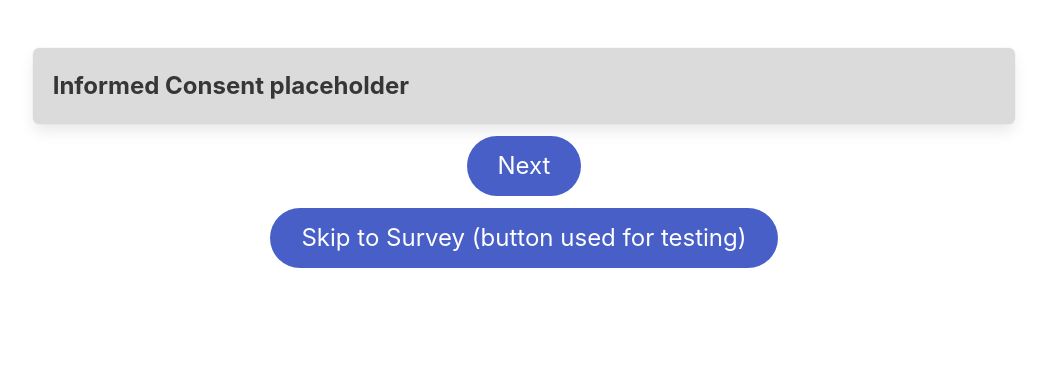
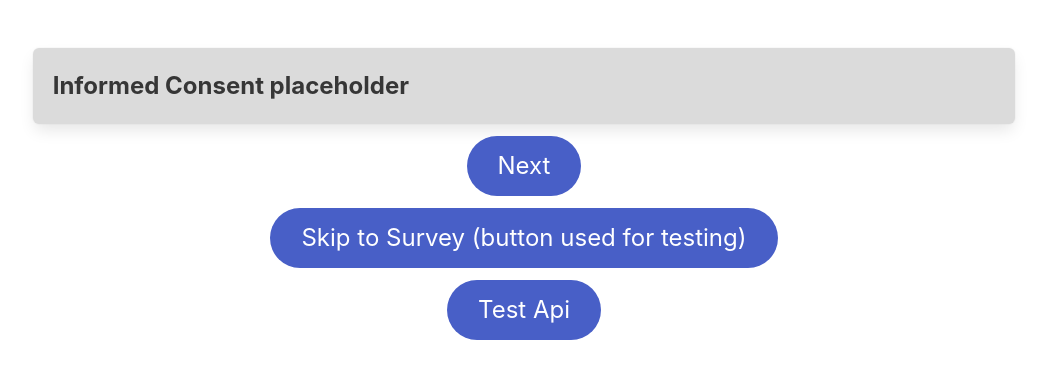
Before and after one commit to CoalterIO/monty-hall, an Angular app: page / in a window 1280 px wide. Shown: the top 378 px of the page, without its empty margins (116-1163 px from the left). Built offline with nearby package versions, Linux system fonts and the light colour scheme.

Commit message:
added button to test api

```diff
--- a/src/app/app.component.html
+++ b/src/app/app.component.html
@@ -66,4 +66,11 @@
     </div>
   </div>
 </div>
+<div class="container" *ngIf="showConsent">
+  <div class="columns">
+    <div class="column has-text-centered">
+      <button class="button is-link is-rounded is-large" (click)="testApi()">Test Api</button>
+    </div>
+  </div>
+</div>
 <router-outlet></router-outlet>
--- a/src/app/app.component.ts
+++ b/src/app/app.component.ts
@@ -1,6 +1,9 @@
 import { Component, OnInit, Input } from '@angular/core';
 import { Evaluation } from '../evaluation';
 import { evaluation } from '../state';
+import { HttpClient } from '@angular/common/http';
+import { Observable, throwError } from 'rxjs';
+import { catchError, retry } from 'rxjs/operators';
 
 @Component({
   selector: 'app-root',
@@ -16,9 +19,18 @@ export class AppComponent implements OnInit {
   showSurvey: boolean;
   showConsent: boolean;
   isControl: boolean;
+  totalAngularPackages;
 
   ngOnInit(): void {
     this.switchState(appState.CONSENT);
+  }
+
+  constructor(private http: HttpClient) {}
+
+  testApi() {
+    this.http.get<any>('/api/submission/test').subscribe(data => {
+      this.totalAngularPackages = data.total;
+    })
   }
 
   showModal() {
--- a/src/app/app.module.ts
+++ b/src/app/app.module.ts
@@ -10,6 +10,7 @@ import { SurveyComponent } from './survey/survey.component';
 import { EndComponent } from './end/end.component';
 import { DoorComponent } from './door/door.component';
 import { ConsentComponent } from './consent/consent.component';
+import { HttpClientModule } from '@angular/common/http';
 
 @NgModule({
   declarations: [
@@ -24,7 +25,8 @@ import { ConsentComponent } from './consent/consent.component';
   ],
   imports: [
     BrowserModule,
-    AppRoutingModule
+    AppRoutingModule,
+    HttpClientModule,
   ],
   providers: [],
   bootstrap: [AppComponent]
```
Also changed, not shown: proxy.config.json (added, +8 -0 lines), 1 other file (tests, documents, lock files or other folders).
